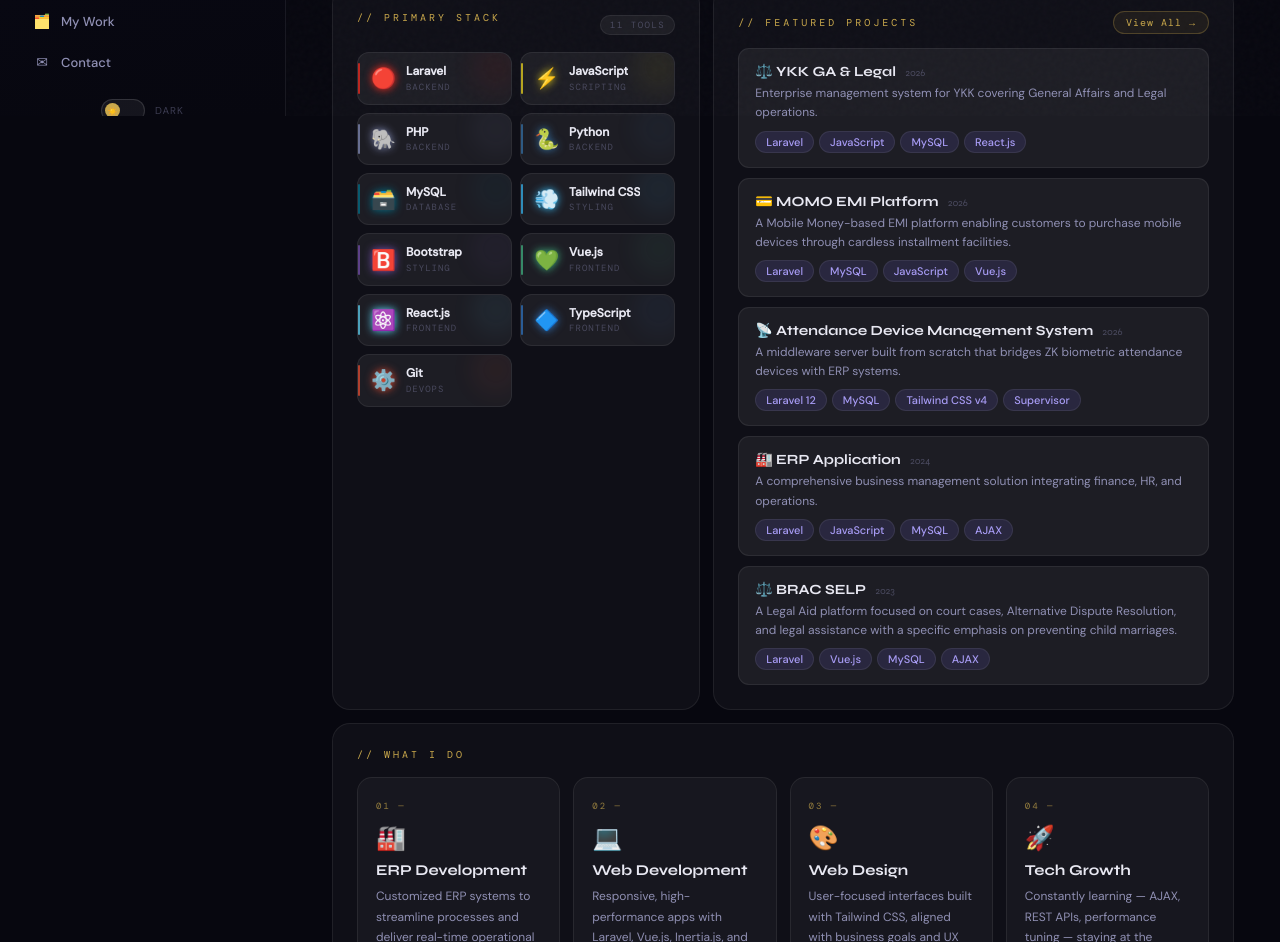
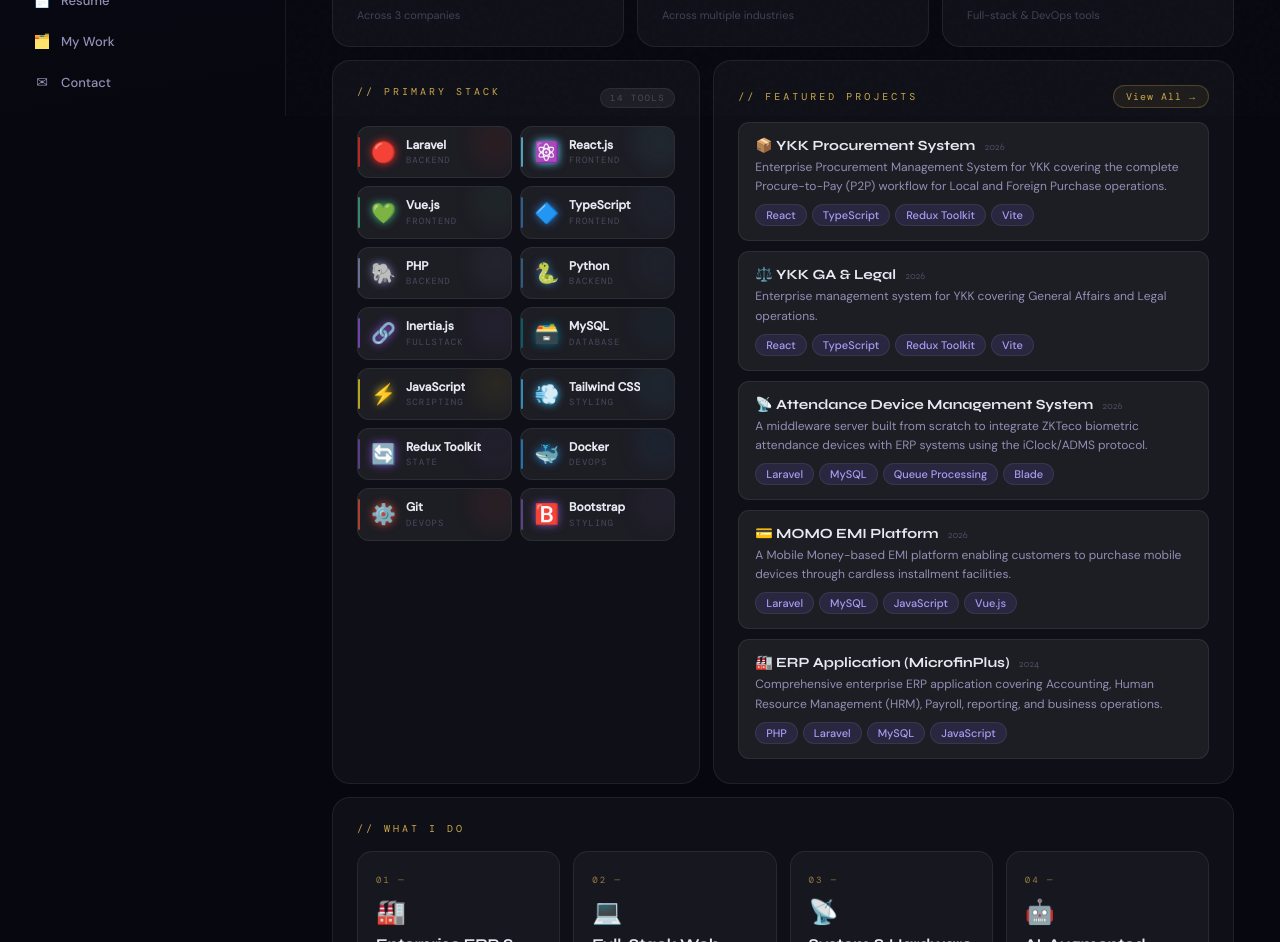
Before and after one commit to alaminwebdev/alaminwebdev.github.io, a plain HTML site: page index.html in a window 1280 px wide. Shown: the part 684-1626 px from the top of the page. Drawn offline with nearby package versions, Linux system fonts and the light colour scheme; a web font is replaced by a local one.

Commit message:
feat: update portfolio data, profile image, CV, and UI styles

```diff
--- a/main.js
+++ b/main.js
@@ -1,78 +1,118 @@
 const DATA = {
   NAME: "Md. Al Amin",
   ROLE: "Software Engineer",
-  AVATAR: "images/alamin.webp",
+  AVATAR: "images/md_alamin.jpg",
   AVATAR_INITIALS: "AA",
-  TOTAL_PROJECTS: 16,
+  TOTAL_PROJECTS: 17,
 
   STACK: [
     { icon: "🔴", name: "Laravel", type: "Backend", color: "#FF2D20" },
-    { icon: "⚡", name: "JavaScript", type: "Scripting", color: "#f7df1e" },
+    { icon: "⚛️", name: "React.js", type: "Frontend", color: "#61dafb" },
+    { icon: "💚", name: "Vue.js", type: "Frontend", color: "#42b883" },
+    { icon: "🔷", name: "TypeScript", type: "Frontend", color: "#3178C6" },
     { icon: "🐘", name: "PHP", type: "Backend", color: "#8892BF" },
     { icon: "🐍", name: "Python", type: "Backend", color: "#3776ab" },
+    { icon: "🔗", name: "Inertia.js", type: "Fullstack", color: "#9553e9" },
     { icon: "🗃️", name: "MySQL", type: "Database", color: "#00758f" },
+    { icon: "⚡", name: "JavaScript", type: "Scripting", color: "#f7df1e" },
     { icon: "💨", name: "Tailwind CSS", type: "Styling", color: "#38bdf8" },
+    { icon: "🔄", name: "Redux Toolkit", type: "State", color: "#764abc" },
+    { icon: "🐳", name: "Docker", type: "DevOps", color: "#2496ed" },
+    { icon: "⚙️", name: "Git", type: "DevOps", color: "#f05032" },
     { icon: "🅱️", name: "Bootstrap", type: "Styling", color: "#7952b3" },
-    { icon: "💚", name: "Vue.js", type: "Frontend", color: "#42b883" },
-    { icon: "⚛️", name: "React.js", type: "Frontend", color: "#61dafb" },
-    { icon: "🔷", name: "TypeScript", type: "Frontend", color: "#3178C6" },
-    { icon: "⚙️", name: "Git", type: "DevOps", color: "#f05032" },
   ],
 
   SKILLS: [
+    // Domain Expertise
+    { icon: "📦", name: "Procurement (P2P)" },
     { icon: "🏭", name: "ERP Development" },
-    { icon: "👥", name: "HRM Systems" },
+    { icon: "👥", name: "HRM & Payroll" },
     { icon: "💰", name: "Accounting Systems" },
+    { icon: "📊", name: "Inventory Management" },
     { icon: "🔄", name: "Workflow Automation" },
     { icon: "📡", name: "System Integration" },
-    { icon: "🤖", name: "AI-Assisted Development" },
-    { icon: "⚡", name: "JavaScript" },
-    { icon: "🔷", name: "TypeScript" },
-    { icon: "💎", name: "jQuery" },
+
+    // AI-Assisted Development
+    { icon: "🤖", name: "AI Coding Agents" },
+    { icon: "🧠", name: "Claude CLI" },
+    { icon: "🚀", name: "Antigravity" },
+
+    // Core Backend & DB
+    { icon: "🔴", name: "Laravel" },
     { icon: "🐘", name: "PHP" },
     { icon: "🐍", name: "Python" },
-    { icon: "🔴", name: "Laravel" },
+    { icon: "⚡", name: "Queue Processing" },
+    { icon: "🔌", name: "REST API" },
+    { icon: "🗃️", name: "MySQL & Database Design" },
+
+    // Core Frontend & Fullstack
+    { icon: "⚛️", name: "React.js" },
     { icon: "💚", name: "Vue.js" },
-    { icon: "⚛️", name: "React.js" },
-    { icon: "🗃️", name: "MySQL" },
+    { icon: "🔗", name: "Inertia.js" },
+    { icon: "🔷", name: "TypeScript" },
+    { icon: "🔄", name: "Redux Toolkit" },
+    { icon: "⚡", name: "JavaScript" },
+    { icon: "💎", name: "jQuery" },
     { icon: "💨", name: "Tailwind CSS" },
     { icon: "🅱️", name: "Bootstrap" },
-    { icon: "🔗", name: "Inertia.js" },
+    { icon: "🔄", name: "AJAX" },
+
+    // Tools & Ecosystem
+    { icon: "🐳", name: "Docker" },
     { icon: "⚡", name: "Vite" },
-    { icon: "🔌", name: "REST API" },
-    { icon: "⚙️", name: "Git" },
+    { icon: "⚙️", name: "Git & GitHub" },
     { icon: "📬", name: "Postman" },
-    { icon: "🔄", name: "AJAX" },
+    { icon: "📦", name: "Composer & npm" },
   ],
 
   SERVICES: [
     {
       num: "01",
       icon: "🏭",
-      name: "ERP Development",
-      desc: "Customized ERP systems to streamline processes and deliver real-time operational insights.",
+      name: "Enterprise ERP & Workflows",
+      desc: "End-to-end ERP solutions spanning Procurement (P2P), Accounting, HRM, Payroll, and automated approval workflows.",
     },
     {
       num: "02",
       icon: "💻",
-      name: "Web Development",
-      desc: "Responsive, high-performance apps with Laravel, Vue.js, Inertia.js, and Vite.",
+      name: "Full-Stack Web Development",
+      desc: "High-performance web apps built with Laravel, React.js, Vue.js, Inertia.js, TypeScript, and modern RESTful APIs.",
     },
     {
       num: "03",
-      icon: "🎨",
-      name: "Web Design",
-      desc: "User-focused interfaces built with Tailwind CSS, aligned with business goals and UX best practices.",
+      icon: "📡",
+      name: "System & Hardware Integration",
+      desc: "Robust middleware integration connecting biometric hardware (ZKTeco/ADMS) to enterprise ERP platforms with async queues.",
     },
     {
       num: "04",
-      icon: "🚀",
-      name: "Tech Growth",
-      desc: "Constantly learning — AJAX, REST APIs, performance tuning — staying at the frontier of the web.",
+      icon: "🤖",
+      name: "AI-Augmented Engineering",
+      desc: "Accelerating full-stack development, clean architecture, automated testing, and issue resolution using AI coding agents.",
     },
   ],
 
   PROJECTS: [
+    {
+      icon: "📦",
+      name: "YKK Procurement System",
+      category: "Enterprise Software",
+      status: "Live",
+      year: "2026",
+      featured: true,
+      desc: "Enterprise Procurement Management System for YKK covering the complete Procure-to-Pay (P2P) workflow for Local and Foreign Purchase operations. Built core modules for Demand Notes, Quotations, Comparative Statements, Purchase Orders, Material Receive Records, and Payment Notes with supplier evaluation, multi-currency procurement, and automated PO fulfillment status updates.",
+      tech: [
+        "React",
+        "TypeScript",
+        "Redux Toolkit",
+        "Vite",
+        "Tailwind CSS",
+        "Laravel",
+        "REST API",
+      ],
+      demo: "",
+      repo: "",
+    },
     {
       icon: "⚖️",
       name: "YKK GA & Legal",
@@ -80,8 +120,35 @@
       status: "Live",
       year: "2026",
       featured: true,
-      desc: "Enterprise management system for YKK covering General Affairs and Legal operations. Played a key role in developing multiple business-critical modules including Vehicle Management, Overseas Visa Management, Bangladesh Visa Management, Air Ticket Management, Apartment Management, Hotel Management, Office Administration, dashboards, reporting, and workflow automation.",
-      tech: ["Laravel", "JavaScript", "MySQL", "React.js", "Tailwind CSS", "TypeScript", "Vite"],
+      desc: "Enterprise management system for YKK covering General Affairs and Legal operations. Developed and maintained business-critical modules including Vehicle Management, Overseas & Bangladesh Visa Management, Air Ticket Management, Apartment Management, Hotel Management, Office Administration, dashboards, reporting, and workflow automation.",
+      tech: [
+        "React",
+        "TypeScript",
+        "Redux Toolkit",
+        "Vite",
+        "Tailwind CSS",
+        "Laravel",
+        "REST API",
+      ],
+      demo: "",
+      repo: "",
+    },
+    {
+      icon: "📡",
+      name: "Attendance Device Management System",
+      category: "Infrastructure",
+      status: "Live",
+      year: "2026",
+      featured: true,
+      desc: "A middleware server built from scratch to integrate ZKTeco biometric attendance devices with ERP systems using the iClock/ADMS protocol. Features automatic device registration, multi-company routing, asynchronous attendance synchronization with automatic retry mechanisms, and an operational dashboard for monitoring devices, logs, synchronization activity, and queue status.",
+      tech: [
+        "Laravel",
+        "MySQL",
+        "Queue Processing",
+        "Blade",
+        "Tailwind CSS",
+        "ZKTeco iClock/ADMS",
+      ],
       demo: "",
       repo: "",
     },
@@ -98,33 +165,14 @@
       repo: "",
     },
     {
-      icon: "📡",
-      name: "Attendance Device Management System",
-      category: "Infrastructure",
-      status: "Live",
-      year: "2026",
-      featured: true,
-      desc: "A middleware server built from scratch that bridges ZK biometric attendance devices with ERP systems. Acts as an iClock server — devices push data directly to it, with multi-company routing, async queue processing, automatic retry on failure, and a real-time dashboard.",
-      tech: [
-        "Laravel 12",
-        "MySQL",
-        "Tailwind CSS v4",
-        "Supervisor",
-        "Blade",
-        "ZKTeco iClock/ADMS",
-      ],
-      demo: "",
-      repo: "",
-    },
-    {
       icon: "🏭",
-      name: "ERP Application",
+      name: "ERP Application (MicrofinPlus)",
       category: "Enterprise Software",
       status: "Live",
       year: "2024",
       featured: true,
-      desc: "A comprehensive business management solution integrating finance, HR, and operations. Features automated accounting reports, ledger management, customized HR modules, and real-time dashboards.",
-      tech: ["Laravel", "JavaScript", "MySQL", "AJAX", "Bootstrap"],
+      desc: "Comprehensive enterprise ERP application covering Accounting, Human Resource Management (HRM), Payroll, reporting, and business operations. Developed and customized application features based on business requirements and supported ongoing system maintenance and improvements.",
+      tech: ["PHP", "Laravel", "MySQL", "JavaScript", "AJAX", "Bootstrap"],
       demo: "",
       repo: "",
     },
@@ -134,9 +182,33 @@
       category: "Social Platform",
       status: "Completed",
       year: "2023",
-      featured: true,
+      featured: false,
       desc: "A Legal Aid platform focused on court cases, Alternative Dispute Resolution, and legal assistance with a specific emphasis on preventing child marriages. Includes 'Swapnosarothi' girl's agency management, brigade organization, and data-driven protection reports.",
       tech: ["Laravel", "Vue.js", "MySQL", "AJAX", "Bootstrap"],
+      demo: "",
+      repo: "",
+    },
+    {
+      icon: "📦",
+      name: "Special Branch (Bangladesh) Inventory System",
+      category: "Business Tool",
+      status: "Completed",
+      year: "2023",
+      featured: false,
+      desc: "Inventory and stock management system for Bangladesh Special Branch optimizing stock product management, requisition creation, and product distribution. Features role-based access control, requisition & current stock reports, expired product tracking, and dashboards with AmChart visualizations.",
+      tech: ["PHP", "Laravel", "MySQL", "JavaScript", "jQuery", "Bootstrap"],
+      demo: "",
+      repo: "",
+    },
+    {
+      icon: "🌍",
+      name: "UNHCR IWMS",
+      category: "Enterprise Software",
+      status: "Completed",
+      year: "2023",
+      featured: false,
+      desc: "Inventory and Warehouse Management System for UNHCR. Developed warehouse-wise and distribution point-wise goods reports, beneficiary reports, and current stock reports tailored to UNHCR's operational standards.",
+      tech: ["PHP", "Laravel", "MySQL", "jQuery", "Bootstrap"],
       demo: "",
       repo: "",
     },
@@ -147,32 +219,8 @@
       status: "Completed",
       year: "2023",
       featured: false,
-      desc: "Contributed to the development of Bangladesh University of Professionals' educational website. Built key pages for clubs, gallery, news, events, and notices. Implemented a user-friendly CMS for streamlined content management.",
+      desc: "Contributed to the development of Bangladesh University of Professionals' educational website. Built key pages for clubs, gallery, news, events, and notices with a user-friendly CMS for content management.",
       tech: ["Laravel", "JavaScript", "MySQL", "Bootstrap"],
-      demo: "",
-      repo: "",
-    },
-    {
-      icon: "🌍",
-      name: "UNHCR IWMS",
-      category: "Enterprise Software",
-      status: "Completed",
-      year: "2023",
-      featured: false,
-      desc: "Contributed to UNHCR's Inventory and Warehouse Management System. Developed warehouse-wise and distribution point-wise goods reports, beneficiary reports, and current stock reports tailored to UNHCR's unique operational requirements.",
-      tech: ["Laravel", "MySQL", "jQuery", "Bootstrap"],
-      demo: "",
-      repo: "",
-    },
-    {
-      icon: "📦",
-      name: "Special Branch Inventory System",
-      category: "Business Tool",
-      status: "Completed",
-      year: "2023",
-      featured: false,
-      desc: "Inventory management system for Bangladesh Special Branch optimizing stock product management, requisition creation, and product distribution. Features role-based access control, role-wise dashboards with AmChart visualizations, and detailed reporting.",
-      tech: ["Laravel", "jQuery", "MySQL", "AmChart", "Bootstrap"],
       demo: "",
       repo: "",
     },
@@ -183,7 +231,7 @@
       status: "Completed",
       year: "2021",
       featured: false,
-      desc: "A comprehensive web-based courier service solution for individuals and businesses seeking efficient logistics management. Built using raw PHP with OOP principles.",
+      desc: "A comprehensive web-based courier service solution for individuals and businesses seeking efficient logistics management. Built using PHP with OOP principles.",
       tech: ["PHP", "JavaScript", "AJAX", "jQuery", "HTML", "CSS"],
       demo: "",
       repo: "",
@@ -205,9 +253,9 @@
 
   BIO: {
     short_bio:
-      "Dedicated software engineer based in Dhaka, creating dynamic and user-friendly applications that drive innovation.",
+      "Software Engineer with 4+ years of experience specializing in Laravel, React, TypeScript, and enterprise ERP & workflow automation.",
     long_bio:
-      "I'm Md. Al Amin, a software engineer at Ambala IT. I specialize in Laravel, JavaScript, and MySQL, delivering efficient and user-focused web applications.",
+      "I'm Md. Al Amin, a Software Engineer with 4+ years of professional experience developing and maintaining web-based and enterprise applications. I specialize in PHP, Laravel, JavaScript, TypeScript, React, Vue.js, and MySQL — architecting solutions for ERP, procurement (P2P), accounting, HRM, biometric attendance integrations, and business workflow automation.",
   },
 
   EDUCATION: [
@@ -215,10 +263,10 @@
       degree: "Bachelor of Science in Computer Science and Engineering",
       passing_year: 2022,
       session: "2017–2021",
-      institute: "Daffodil Institute of IT (DIIT)",
+      institute: "Daffodil Institute of IT (DIIT), Dhaka",
       type: "Education",
       description:
-        "BSc (Professional) affiliated with National University — focused on software engineering, databases, and web technologies.",
+        "BSc (Professional) affiliated with National University — CGPA: 3.18. Focused on software engineering, database design, and modern web application development.",
     },
     {
       degree: "Professional Web Design & Development",
@@ -227,7 +275,7 @@
       institute: "Creative IT Institute, Dhaka",
       type: "Training",
       description:
-        "Comprehensive training in modern web design and development with hands-on projects.",
+        "Hands-on professional training in modern full-stack web application development and responsive interface design.",
     },
     {
       degree: "Higher Secondary Certificate (HSC)",
@@ -246,12 +294,11 @@
       end_date: null,
       company: "Ambala IT",
       responsibilities: [
-        "Developed and maintained ERP applications focused on Accounting and Human Resource Management (HRM) modules, including financial workflows, reporting, payroll, and employee management.",
-        "Customized enterprise software solutions to meet client-specific business requirements and improve operational efficiency.",
-        "Played a key role in the development and maintenance of the YKK GA & Legal System.",
-        "Developed and supported attendance device integration solutions to streamline attendance management and reduce manual processing.",
-        "Delivered ongoing enhancements, bug fixes, and technical support for existing applications, ensuring system stability and continuous improvement.",
-        "Collaborated with cross-functional teams throughout the software development lifecycle, from requirements analysis to deployment and support.",
+        "Develop and maintain enterprise and ERP applications covering Accounting, Human Resource Management (HRM), Payroll, procurement, reporting, and business workflows.",
+        "Develop and customize application features based on client requirements and operational processes.",
+        "Contribute to enterprise systems including YKK General Affairs and Legal Management, procurement, and attendance integration solutions.",
+        "Deliver new features, bug fixes, performance improvements, and technical support to maintain application reliability.",
+        "Collaborate across requirements analysis, development, testing, deployment, and post-deployment support.",
       ],
     },
     {
@@ -260,22 +307,21 @@
       end_date: "2024-06-30",
       company: "Nano Information Technology (Nanosoft)",
       responsibilities: [
-        "Developed and maintained web applications using Laravel and PHP, delivering scalable and user-focused solutions.",
-        "Built interactive and responsive user interfaces using JavaScript, React.js, AJAX, HTML, and CSS.",
-        "Collaborated with cross-functional teams throughout the software development lifecycle, from requirements gathering to deployment.",
-        "Designed, optimized, and maintained MySQL databases to ensure data integrity and application performance.",
-        "Performed application maintenance, bug fixing, feature enhancements, and performance optimization.",
-        "Utilized Git for version control, code management, and effective team collaboration.",
+        "Developed and maintained web applications using PHP and Laravel for business and enterprise requirements.",
+        "Built responsive user interfaces using JavaScript, React, AJAX, HTML, CSS, and Bootstrap.",
+        "Designed, optimized, and maintained MySQL databases to support data integrity and application performance.",
+        "Developed new features, resolved application issues, and performed system maintenance and performance optimization.",
+        "Used Git for version control, code management, and team collaboration.",
       ],
     },
     {
       designation: "Executive — Support Engineer",
-      start_date: "2022-07-01",
+      start_date: "2022-09-01",
       end_date: "2023-02-28",
       company: "One Sky Communications Limited",
       responsibilities: [
-        "Provided technical support for ISP infrastructure, routers, and switches to end-users based on requirements.",
-        "Coordinated with the network operation team to ensure smooth rollout plans and service delivery.",
+        "Provided technical support for network infrastructure and end-user connectivity issues.",
+        "Assisted with network operations, troubleshooting, and equipment configuration.",
       ],
     },
   ],
@@ -470,7 +516,7 @@
 
   // CV chip (download)
   const cvChip = createElement("a", "chip link cv-chip");
-  cvChip.href = "resume_of_md_al_amin.pdf";
+  cvChip.href = "Md_Al_Amin_Software_Engineer_CV.pdf";
   cvChip.target = "_blank";
   cvChip.download = "";
   cvChip.innerHTML = `
--- a/style.css
+++ b/style.css
@@ -180,6 +180,7 @@
     width: 100%;
     height: 100%;
     object-fit: cover;
+    object-position: center top;
 }
 
 .av-status {
@@ -1510,6 +1511,7 @@
     width: 100%;
     height: 100%;
     object-fit: cover;
+    object-position: center top;
 }
 
 .mob-topbar-name {
```
Also changed, not shown: data.json (+30 -32 lines), index.html (+7 -8 lines), 2 other files.
